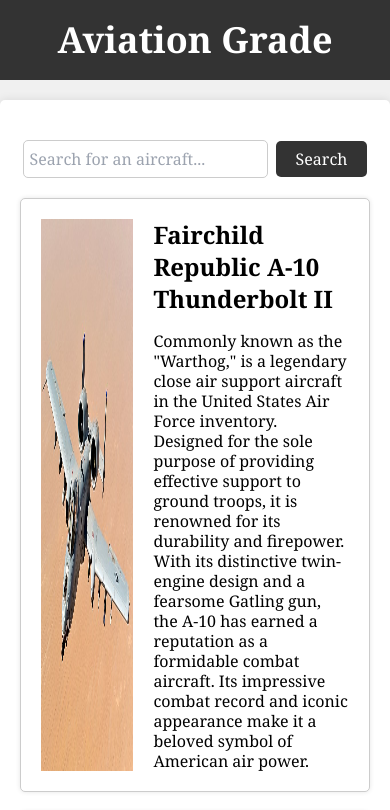
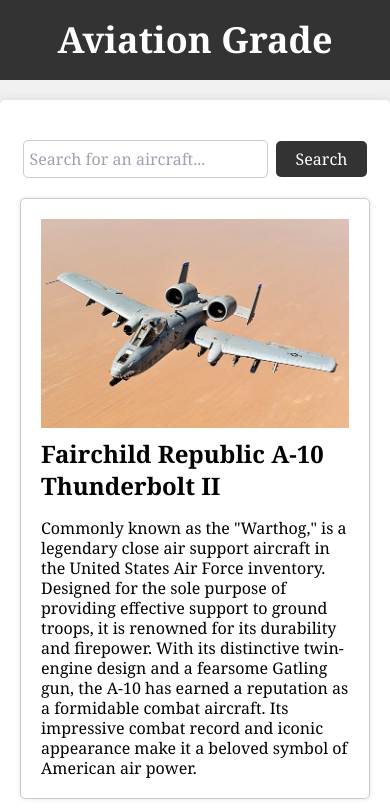
Before and after one commit to adistrim/aviationGrade, a Next.js app: page / in a window 390 px wide. Shown: the top 810 px of the page. Built offline with nearby package versions, Linux system fonts and the light colour scheme.

Commit message:
cards are responsive now

```diff
--- a/src/app/components/AircraftCard.tsx
+++ b/src/app/components/AircraftCard.tsx
@@ -9,8 +9,8 @@
 const AircraftCard: React.FC<AircraftCardProps> = ({ imageSrc, aircraftName, description }) => {
   return (
     <div className="bg-white border shadow-[0_0_5px_rgba(0,0,0,0.1)] flex items-start mx-0 my-5 p-5 rounded-[5px] border-solid border-[#ccc]">
-      <div className="flex">
-        <img className="max-w-[30%] h-auto mr-5" src={`/source/${imageSrc}`} alt={`${aircraftName} Image`}/>
+      <div className="flex flex-col md:flex-row">
+        <img className="max-w-[100%] md:max-w-[30%] h-auto mr-0 md:mr-5 mb-[10px] md:mb-0" src={`/source/${imageSrc}`} alt={`${aircraftName} Image`}/>
         <div>
           <h2 className="m-0 text-2xl font-bold">{aircraftName}</h2>
           <p className='mt-4 leading-5'>{description}</p>
```
